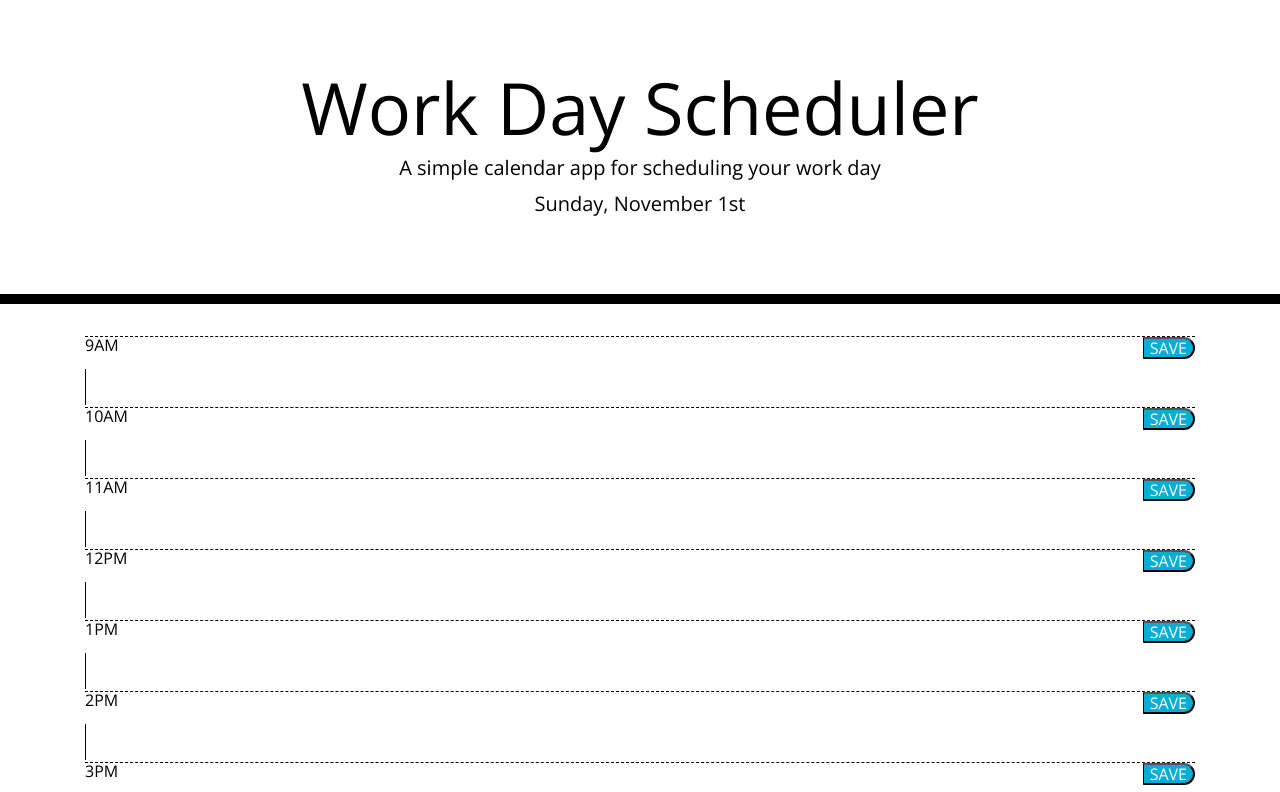
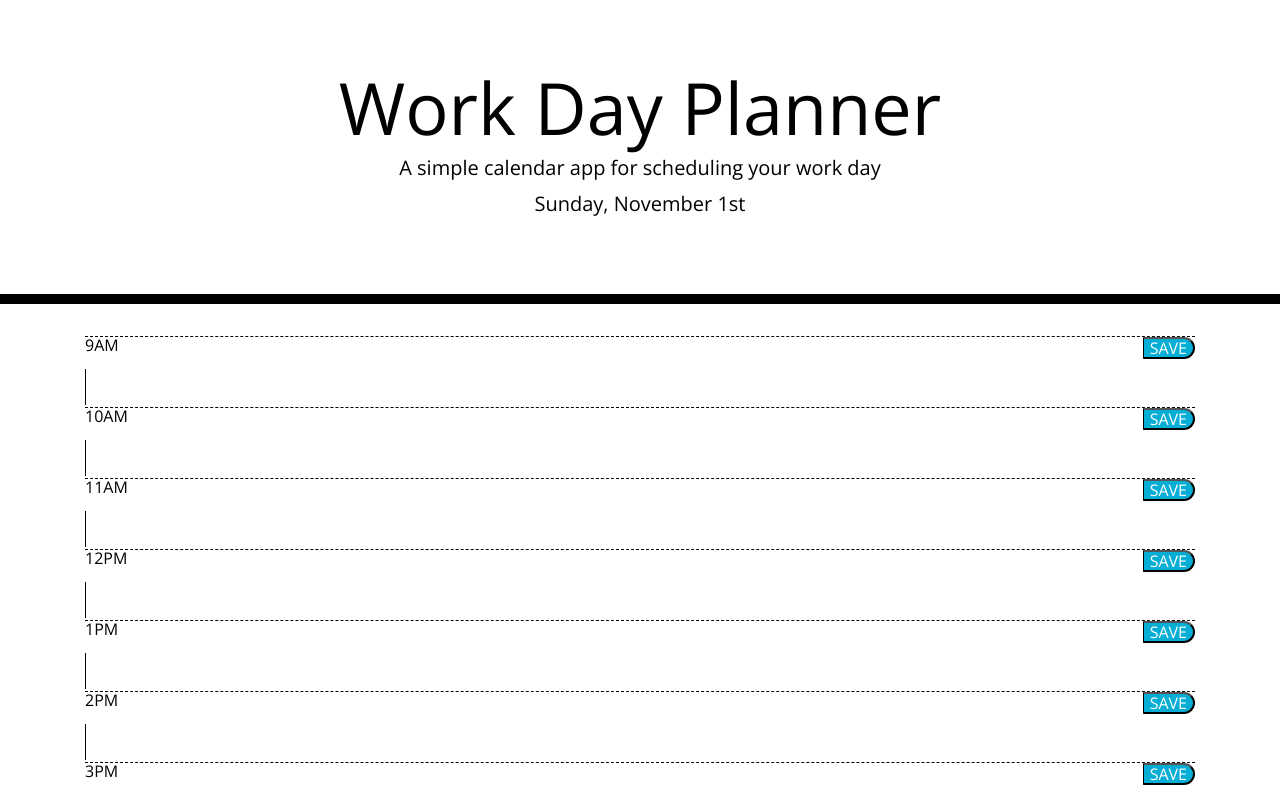
Before and after one commit to nmichel123/Third-Party-API-s-HW, a plain HTML site: page index.html in a window 1280 px wide. Shown: the top 792 px of the page. Drawn offline with nearby package versions, Linux system fonts and the light colour scheme.

Commit message:
readme edit

```diff
--- a/index.html
+++ b/index.html
@@ -15,7 +15,7 @@
 
 <body>
   <header class="jumbotron">
-    <h1 class="display-3">Work Day Scheduler</h1>
+    <h1 class="display-3">Work Day Planner</h1>
     <p class="lead">A simple calendar app for scheduling your work day</p>
     <p id="currentDay" class="lead"></p>
 
@@ -122,21 +122,3 @@
 </body>
 
 </html>
-
-          <!----Attempted storage code that did not work----->
-
-<!---$(document).ready(function() {
-  var saveBtn = document.getElementById("saveBtn");
-
-  for (i=0; i < 9; i++) {
-    $("#save"+ i + "input").val(localStorage.getItem("note" + i));
-  }
-
-  function saveBtn() {
-    $("#saveBtn").removeClass("notSaved").addClass("Saved");
-    for (var i = 1; i < 9; i++) {
-      localStorage.setItem("save" + i, $("#save" + i + "input").val());
-    }
-  }
-});
-on("click", saveBtn);
```
Also changed, not shown: script.js (added), 1 other file.
